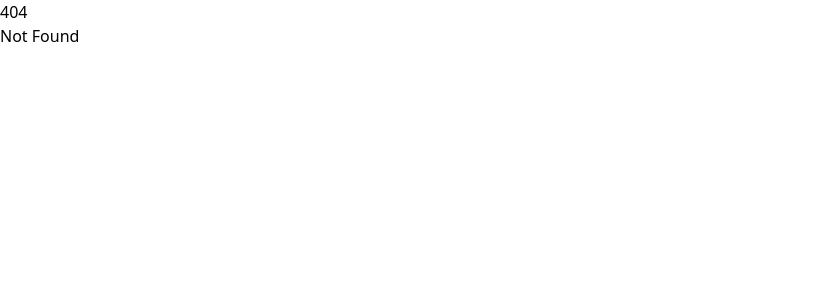
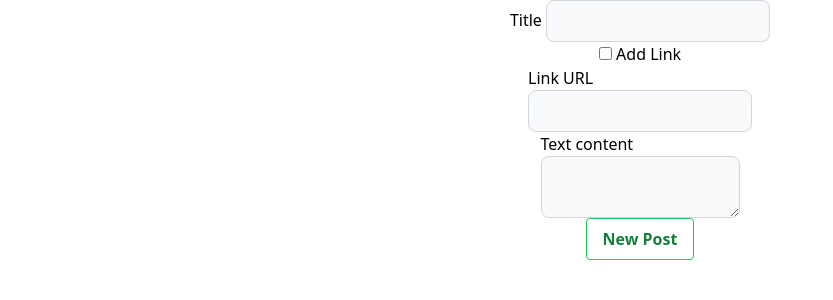
Before and after one commit to siwhelan/developers-with-problems, a SvelteKit app: page /forum/newPost in a window 1280 px wide. Before the commit this address had no page. Shown: the top 300 px of the page, without its empty margins (0-833 px from the left). Built offline with nearby package versions, Linux system fonts and the light colour scheme.

Commit message:
saving commit

```diff
--- a/src/routes/+page.svelte
+++ b/src/routes/+page.svelte
@@ -2,3 +2,4 @@
 <p class="bg-red-600">
 	Visit <a class="bg-red-600" href="https://kit.svelte.dev">kit.svelte.dev</a> to read the documentation
 </p>
+<a href="/forum">Go to forum</a>
--- /dev/null
+++ b/src/routes/forum/+page.svelte
@@ -0,0 +1 @@
+<a href="/forum/newPost">Make a new post</a>
--- /dev/null
+++ b/src/routes/forum/newPost/+page.svelte
@@ -0,0 +1,46 @@
+<script>
+	let link = true;
+	function handleOptionChange(event) {
+		link = !link;
+	}
+</script>
+
+<form class="flex flex-col items-center h-screen">
+	<div class="flex">
+		<label>
+			Title
+			<input
+				class=" rounded-lg bg-gray-50 border text-gray-100 focus:ring-blue-500 focus:border-blue-500 text-sm border-gray-300 p-2.5"
+				type="Title"
+				name="title"
+			/>
+		</label>
+	</div>
+	<label>
+		<input type="checkbox" value="link" on:change={handleOptionChange} />
+		Add Link
+	</label>
+
+	{#if link == true}
+		<label>
+			Link URL
+			<input
+				class=" rounded-lg bg-gray-50 border text-gray-100 focus:ring-blue-500 focus:border-blue-500 block flex-1 min-w-0 text-sm border-gray-300 p-2.5"
+				label="link"
+				name="link"
+			/>
+		</label>
+	{/if}
+	<label>
+		Text content
+		<textarea
+			class=" rounded-lg bg-gray-50 border text-gray-100 focus:ring-blue-500 focus:border-blue-500 block flex-1 min-w-0 text-sm border-gray-300 p-2.5"
+			label="text"
+			name="textPost"
+		/>
+	</label>
+	<button
+		class="bg-transparent hover:bg-green-500 text-green-700 font-semibold hover:text-white py-2 px-4 border border-green-500 hover:border-transparent rounded"
+		type="submit">New Post</button
+	>
+</form>
```
Also changed, not shown: src/routes/forum/newPost/+page.server.js (added).
